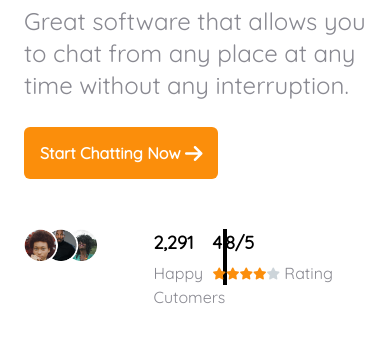
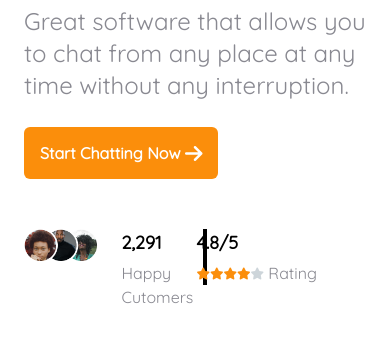
Before and after one commit to alimuhammeddev/Apex, a plain HTML site: page index.html in a window 390 px wide. Shown: the part 251-594 px from the top of the page. Drawn offline with nearby package versions, Linux system fonts and the light colour scheme.

Commit message:
adedd ml

```diff
--- a/index.html
+++ b/index.html
@@ -73,14 +73,14 @@
                         <div>
                             <img src="/images/customers-4518f0d6.png" alt="">
                         </div>
-                        <div class="lg:ml-0 ml-10">
+                        <div class="lg:ml-0 ml-2">
                             <h1 class="lg:text-3xl font-semibold text-lg">
                                 2,291
                             </h1>
                             <p class="text-[#898991] lg:text-xl text-base mt-1">Happy Cutomers</p>
                         </div>
-                        <div class="border-l-4 border-black h-14 ml-5"></div>
-                        <div class="lg:-ml-24 -ml-20">
+                        <div class="border-l-4 border-black h-14"></div>
+                        <div class="lg:-ml-24 -ml-24">
                             <h1 class="lg:text-3xl font-semibold text-lg">
                                 4.8/5
                             </h1>
```
